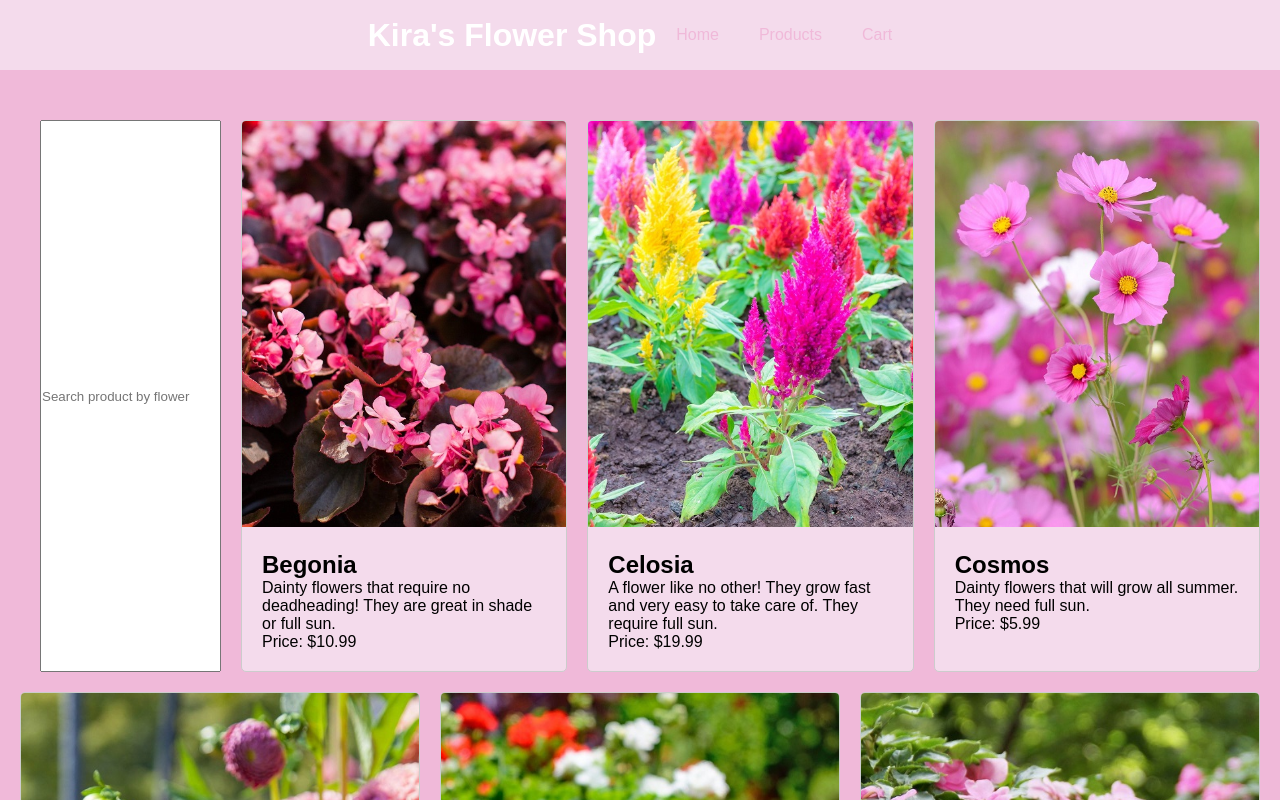
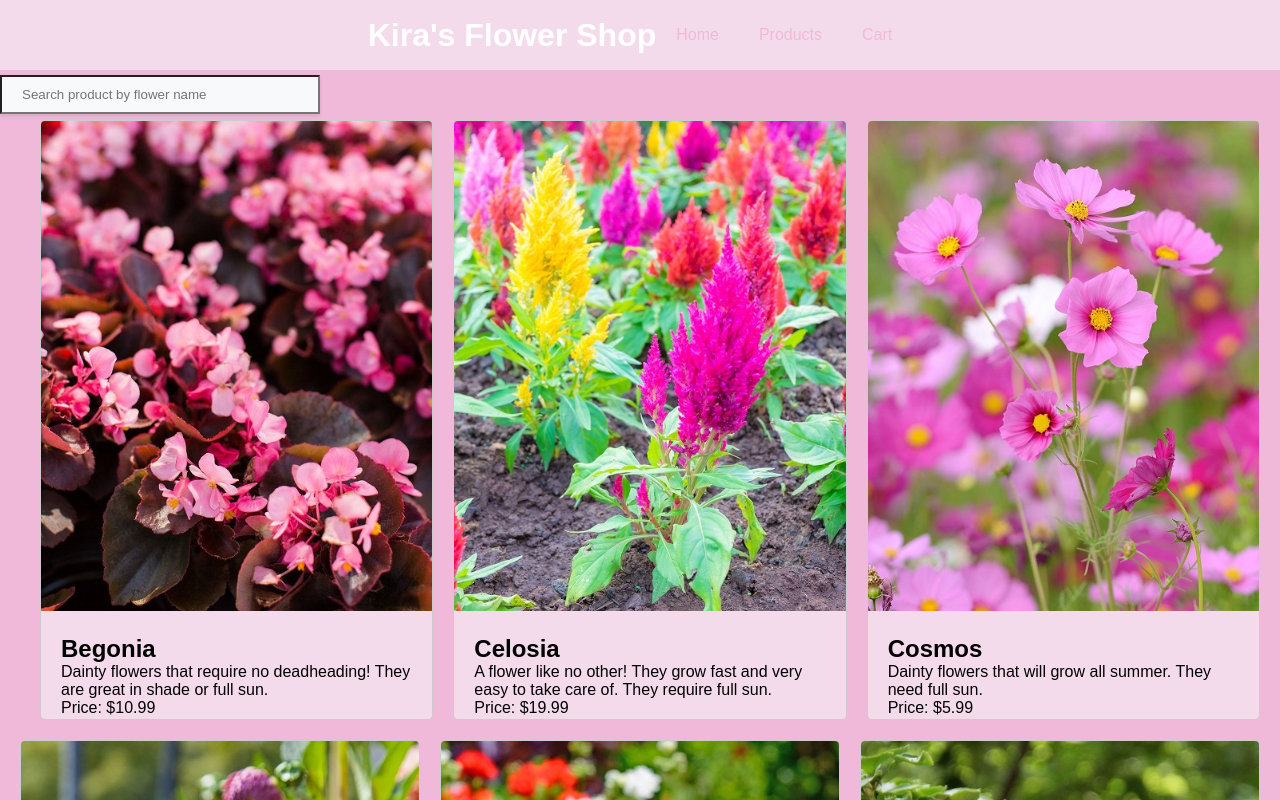
Before and after one commit to kiraashley24/inf655_midterm, a React (Create React App) app: page /productdetail in a window 1280 px wide. Shown: the top 800 px of the page. Built offline with nearby package versions, Linux system fonts and the light colour scheme.

Commit message:
added css to cart and products and search bar

```diff
--- a/src/index.css
+++ b/src/index.css
@@ -200,24 +200,36 @@ nav a:hover {
 }
 
 .small-card {
-  flex: 1 1 300px;
   border: 1px solid #ccc;
   border-radius: 5px;
   overflow: hidden;
   background-color: white;
-  width: 200px;
-  max-height: 800px;
 }
+
+.small-card-content {
+  display: flex;
+  align-items: center;
+}
+
 .small-image {
   width: 100px;
   height: auto;
 }
-.small-card-body {
-  text-align: left;
-  padding: 20px;
-  display: flex;
-  flex-direction: column;
-  justify-content: center;
+
+.small-details {
+  flex: 1;
+}
+
+.small-card-title {
+  margin-bottom: 5px;
+}
+
+.small-card-price {
+  margin-bottom: 5px;
+}
+
+.small-card-quantity {
+  margin-bottom: 10px;
 }
 
 .btn-add {
@@ -239,7 +251,7 @@ nav a:hover {
   background-color: #f4dbec;
   color: #e81388;
   border-color: #f4dbec;
-  align-self: flex-end;
+  align-self: flex-start;
 }
 
 .quantity-container {
@@ -251,3 +263,15 @@ nav a:hover {
 .quantity-container label {
   margin-right: 8px; /* Add spacing between label and input */
 }
+
+.search-bar {
+  width: 25%;
+  background-color: #f8f9fa;
+  padding: 10px 20px;
+  box-shadow: 0 2px 4px rgba(0, 0, 0, 0.1);
+  position:absolute;
+  top: 0;
+  left: 0;
+  z-index: 1000;
+  margin-top: 75px;
+}
--- a/src/pages/Cart.js
+++ b/src/pages/Cart.js
@@ -81,13 +81,17 @@ const Cart = () => {
           <div className="small-items">
             {items.map((item) => (
               <div key={item.id} className="small-card">
-                <img src={item.image} alt={item.name} className="small-image" />
-                <h6>{item.name}</h6>
-                <p>Price: ${item.price.toFixed(2)}</p>
-                <p>Quantity: {item.quantity}</p>
-                <button onClick={() => handleRemoveFromCart(item.id)} className="btn btn-delete btn-danger">
+                <div className="small-card-content">
+                  <img src={item.image} alt={item.name} className="small-image" />
+                  <div className="small-details">
+                    <h6 className="small-card-title">{item.name}</h6>
+                    <p className="small-card-price">Price: ${item.price.toFixed(2)}</p>
+                    <p className="small-card-quantity">Quantity: {item.quantity}</p>
+                  </div>
+                  <button onClick={() => handleRemoveFromCart(item.id)} className="btn btn-delete btn-danger">
                   <VscRemove />
-                </button>
+                  </button>
+                </div>
               </div>
             ))}
             <div>
@@ -95,6 +99,7 @@ const Cart = () => {
             </div>
             <button onClick={handleCheckout}>Checkout</button>
           </div>
+
         </div>
       </div>
     </div>
--- a/src/pages/ProductDetail.js
+++ b/src/pages/ProductDetail.js
@@ -20,7 +20,8 @@ const ProductDetail = ({ products, handleSearch }) => {
       <Search handleSearch={handleSearch} /> {/* Search component */}
       <input
         type="text"
-        placeholder="Search product by flower"
+        className='search-bar'
+        placeholder="Search product by flower name"
         value={searchTerm}
         onChange={handleChange}
       />
```
